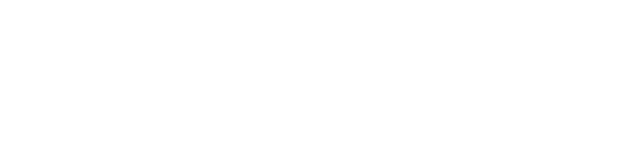
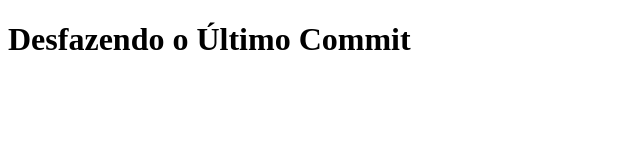
Before and after one commit to dantascrispim/projeto-teste, a plain HTML site: page index.html in a window 1280 px wide. Shown: the whole page, without its empty margins (0-640 px from the left). Drawn offline with Linux system fonts and the light colour scheme.

Commit message:
adicionei title

```diff
--- a/index.html
+++ b/index.html
@@ -6,6 +6,6 @@
     <title>Aula de Git</title>
 </head>
 <body>
-
+    <h1>Desfazendo o Último Commit</h1>
 </body>
 </html>
```
